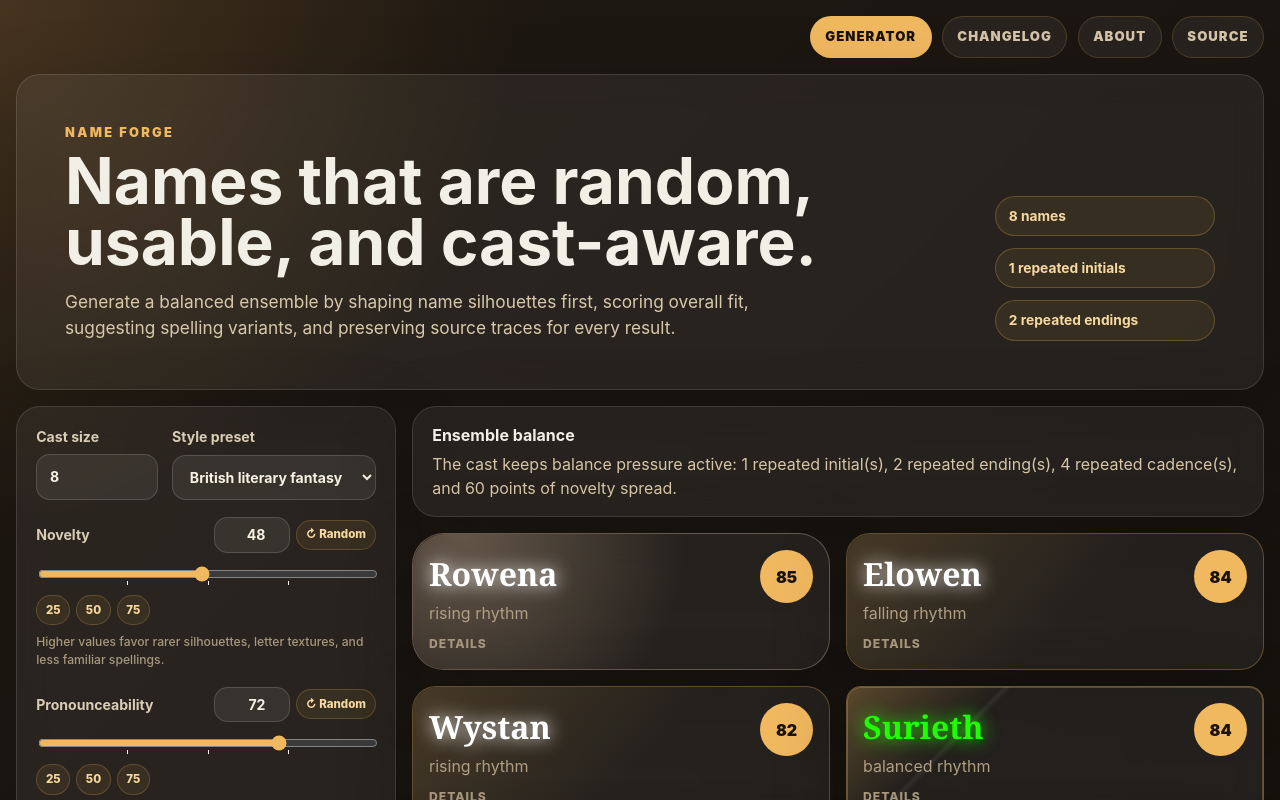
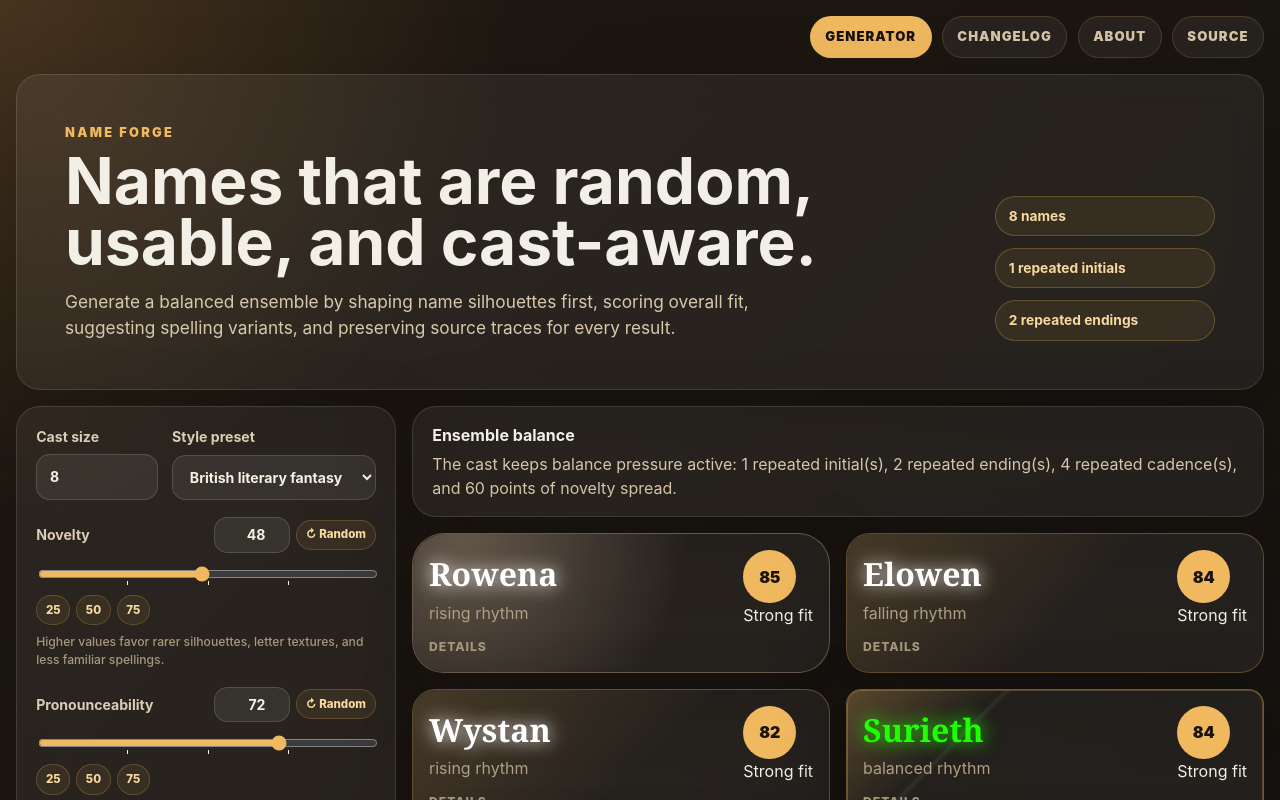
Before and after one commit to jaahay/name-forge, a React (Vite) app: page / in a window 1280 px wide. Shown: the top 800 px of the page. Built offline with nearby package versions, Linux system fonts and the light colour scheme.

Commit message:
Explain score bands on name cards

```diff
--- a/src/ui/NameCard.tsx
+++ b/src/ui/NameCard.tsx
@@ -1,6 +1,6 @@
 import type { GeneratedName } from '../engine/types';
 import { rarityPresentation, scorePresentation } from './presentation';
-import { formatScore, rarityClassName, textureClassName } from './score';
+import { formatScore, rarityClassName, scoreBand, textureClassName } from './score';
 
 interface NameCardProps {
   name: GeneratedName;
@@ -8,16 +8,21 @@ interface NameCardProps {
 
 export function NameCard({ name }: NameCardProps) {
   const rarity = rarityPresentation[name.silhouette.rarityBand];
+  const fitBand = scoreBand(name.scores.overallFit);
 
   return (
     <details className={`name-card panel ${textureClassName(name.silhouette.texture)}`}>
       <summary className="name-card-summary">
         <div className="name-card-header">
           <div><h2 className={rarity.className}>{name.name}</h2><p>{name.silhouette.rhythm} rhythm</p></div>
-          <span className="score-pill" aria-label={`Overall fit score ${formatScore(name.scores.overallFit)}`}>{formatScore(name.scores.overallFit)}</span>
+          <div className="score-summary" aria-label={`Overall fit score ${formatScore(name.scores.overallFit)}, ${fitBand}`}>
+            <span className="score-pill">{formatScore(name.scores.overallFit)}</span>
+            <span className="score-band">{fitBand}</span>
+          </div>
         </div>
         <span className="collapse-cue">Details</span>
       </summary>
+      <p className="score-note">Overall fit compares this selected candidate against your current dials; it is not a school grade or a percentile.</p>
       <dl className="score-list" aria-label={`${name.name} score breakdown`}>
         {scorePresentation.map((score) => <div key={`${name.id}-${score.key}`}><dt>{score.label}</dt><dd>{formatScore(name.scores[score.key])}</dd></div>)}
       </dl>
```
